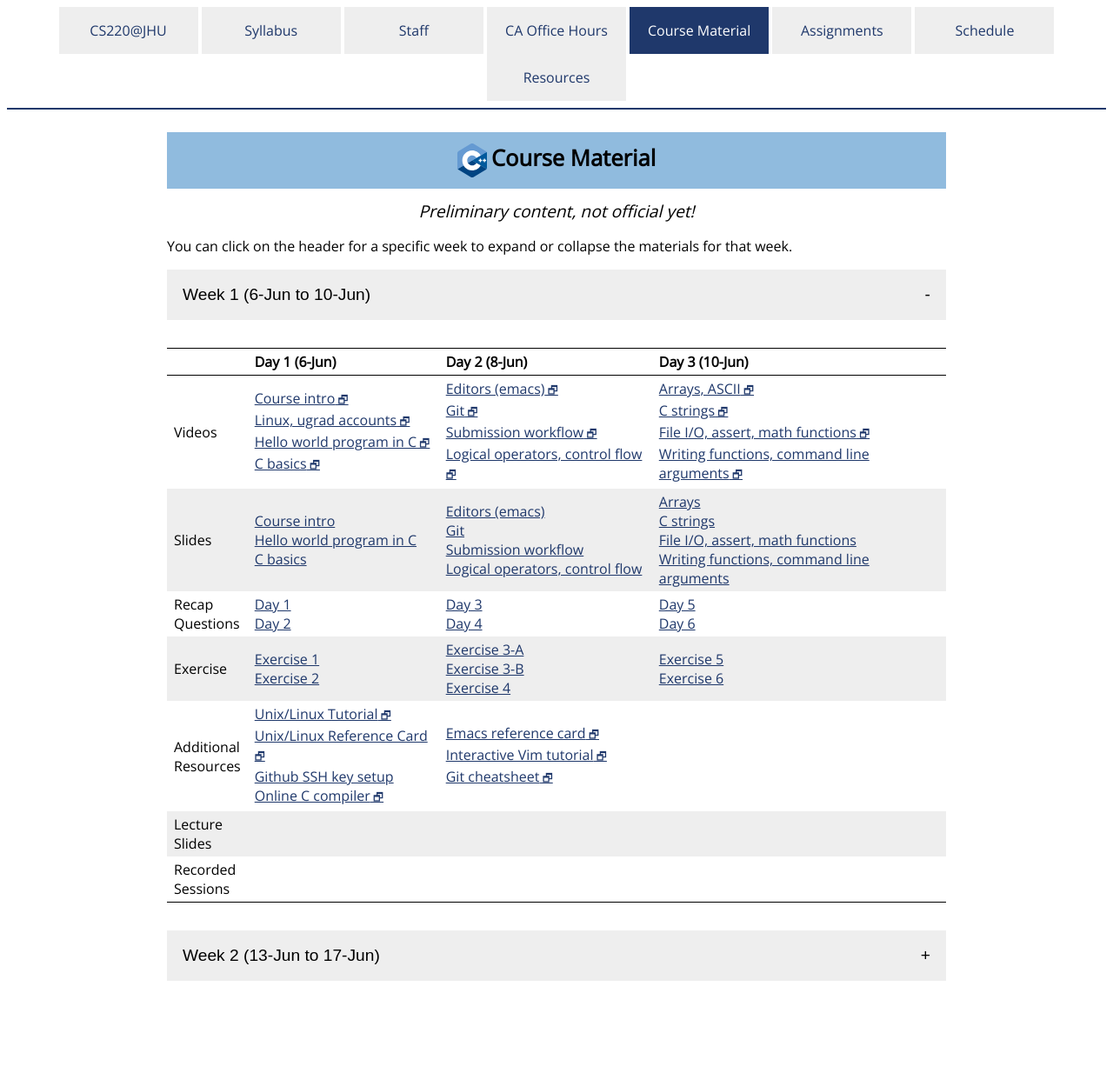
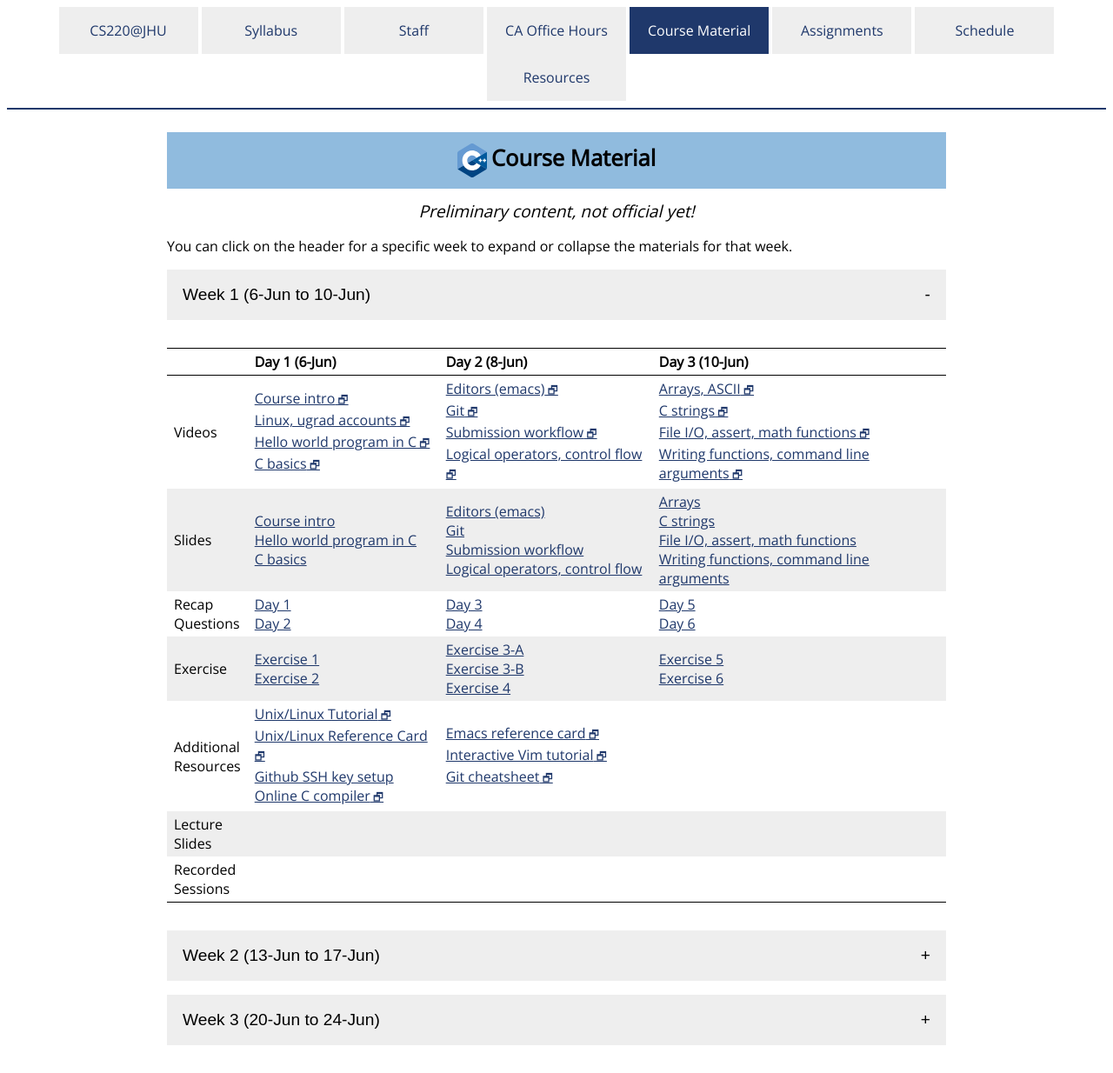
Before and after one commit to jhu-ip/cs220-summer22, a Jekyll site: the page built from material.md, in a window 1280 px wide. Shown: the whole page at 87% size. Built offline with Jekyll 4.4.1, drawn with Linux system fonts in a browser that asks for light colours; some web fonts are replaced; before the commit the page ends 1160 px from its top, so only the background shows below that.

Commit message:
link to week 3 materials

```diff
--- a/material.md
+++ b/material.md
@@ -132,6 +132,63 @@
   </tbody>
 </table>
 </div>
+<button type="button" id="week_3_toggle" class="week_control_button">Week 3 (20-Jun to 24-Jun)</button>
+<div id="week_3" class="collapsible">
+<table>
+  <thead>
+    <tr>
+      <th></th>
+      <th>Day 7 (20-Jun)</th>
+      <th>Day 8 (22-Jun)</th>
+      <th>Day 9 (24-Jun)</th>
+    </tr>
+  </thead>
+  <tbody>
+    <tr>
+      <td>Videos</td>
+      <td><a class='external' target='_blank' href='https://jh.hosted.panopto.com/Panopto/Pages/Viewer.aspx?id=6fa78f1f-431c-40ea-95e2-ae230027a663'>Lifetime/Scope</a><br><a class='external' target='_blank' href='https://jh.hosted.panopto.com/Panopto/Pages/Viewer.aspx?id=81f128ab-96f2-433e-b770-ae230027a5f4'>Structs</a><br><a class='external' target='_blank' href='https://jh.hosted.panopto.com/Panopto/Pages/Viewer.aspx?id=e02cd998-bfde-4c4a-977a-ae23002791e7'>Random number generation</a><br><a class='external' target='_blank' href='https://jh.hosted.panopto.com/Panopto/Pages/Viewer.aspx?id=9a428f88-2a13-420b-b008-ae230027a35f'>Binary file I/O</a><br><a class='external' target='_blank' href='https://jh.hosted.panopto.com/Panopto/Pages/Viewer.aspx?id=373770ad-6472-4b72-b789-ae230027a246'>Bitwise operations</a></td>
+      <td><a class='external' target='_blank' href='https://jh.hosted.panopto.com/Panopto/Pages/Viewer.aspx?id=9ce56b92-a382-468f-8c9e-ae230027a1af'>Number representation, type conversion/casting</a></td>
+      <td><a class='external' target='_blank' href='https://jh.hosted.panopto.com/Panopto/Pages/Viewer.aspx?id=254ea75c-12a1-456c-b91d-ae230027a0c6'>Linked lists</a><br><a class='external' target='_blank' href='https://jh.hosted.panopto.com/Panopto/Pages/Viewer.aspx?id=06994aeb-6743-4fcd-b69f-ae2300279d42'>More Linked lists</a></td>
+    </tr>
+    <tr>
+      <td>Slides</td>
+      <td><a href='slides/day13_lifetime_scope.pdf'>Lifetime/Scope</a><br><a href='slides/day13_struct_type.pdf'>Structs</a><br><a href='slides/day13_random_numbers.pdf'>Random number generation</a><br><a href='slides/day14_binary_file_io.pdf'>Binary file I/O</a><br><a href='slides/day14_bitwise_operations.pdf'>Bitwise operations</a></td>
+      <td><a href='slides/day15_number_rep_type_conversions.pdf'>Number representation, type conversion/casting</a><br><a href='#'>Midterm project</a></td>
+      <td><a href='slides/day17_linked_lists.pdf'>Linked lists</a><br><a href='slides/day18_more_linked_lists.pdf'>More Linked lists</a></td>
+    </tr>
+    <tr>
+      <td>Recap<br>Questions</td>
+      <td><a href='questions/day13.html'>Day 13</a><br><a href='questions/day14.html'>Day 14</a></td>
+      <td><a href='questions/day15.html'>Day 15</a></td>
+      <td><a href='questions/day17.html'>Day 17</a><br><a href='questions/day18.html'>Day 18</a></td>
+    </tr>
+    <tr>
+      <td>Exercise</td>
+      <td><a href='exercise/ex13.html'>Exercise 13</a><br><a href='exercise/ex14.html'>Exercise 14</a></td>
+      <td><a href='exercise/ex15.html'>Exercise 15</a></td>
+      <td><a href='exercise/ex17.html'>Exercise 17</a><br><a href='exercise/ex18.html'>Exercise 18</a></td>
+    </tr>
+    <tr>
+      <td>Additional<br>Resources</td>
+      <td></td>
+      <td></td>
+      <td></td>
+    </tr>
+    <tr>
+      <td>Lecture<br>Slides</td>
+      <td></td>
+      <td></td>
+      <td></td>
+    </tr>
+    <tr>
+      <td>Recorded<br>Sessions</td>
+      <td></td>
+      <td></td>
+      <td></td>
+    </tr>
+  </tbody>
+</table>
+</div>
 <script type="text/javascript">
   // Create and register a click handler for button clicks to expand/contract
   // specified content div
```
Also changed, not shown: material.csv (+27 -0 lines).
